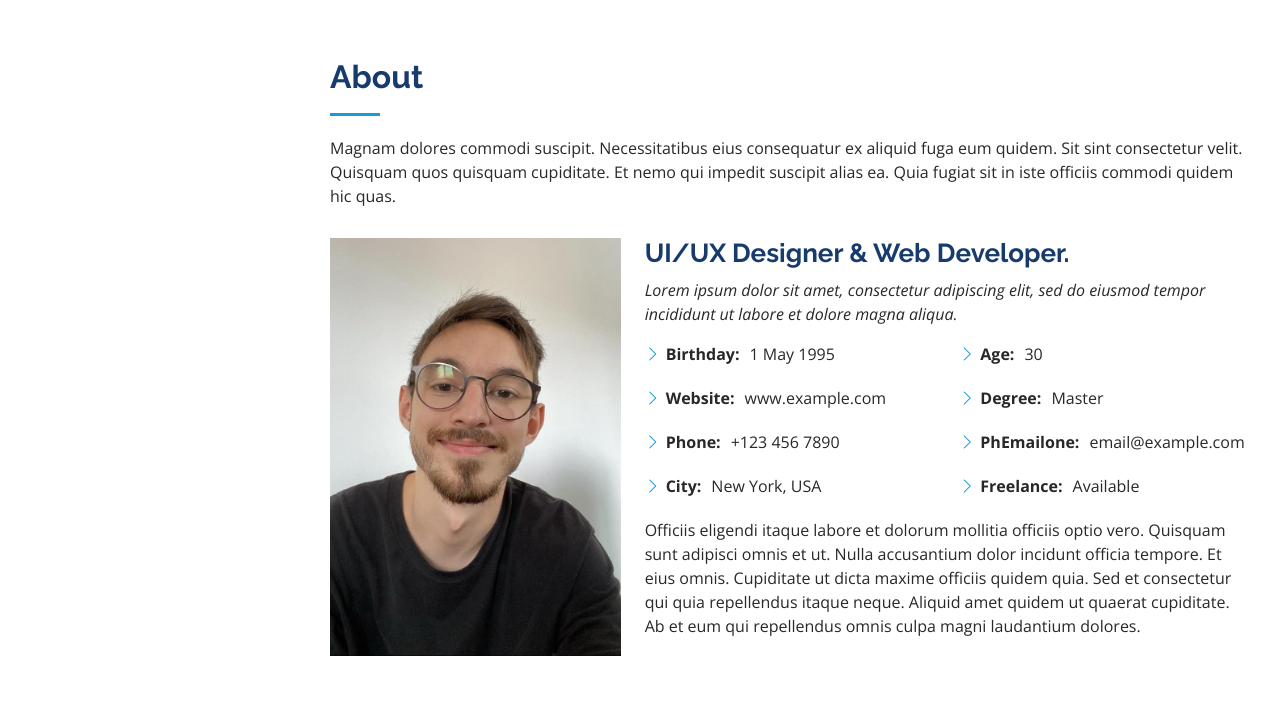
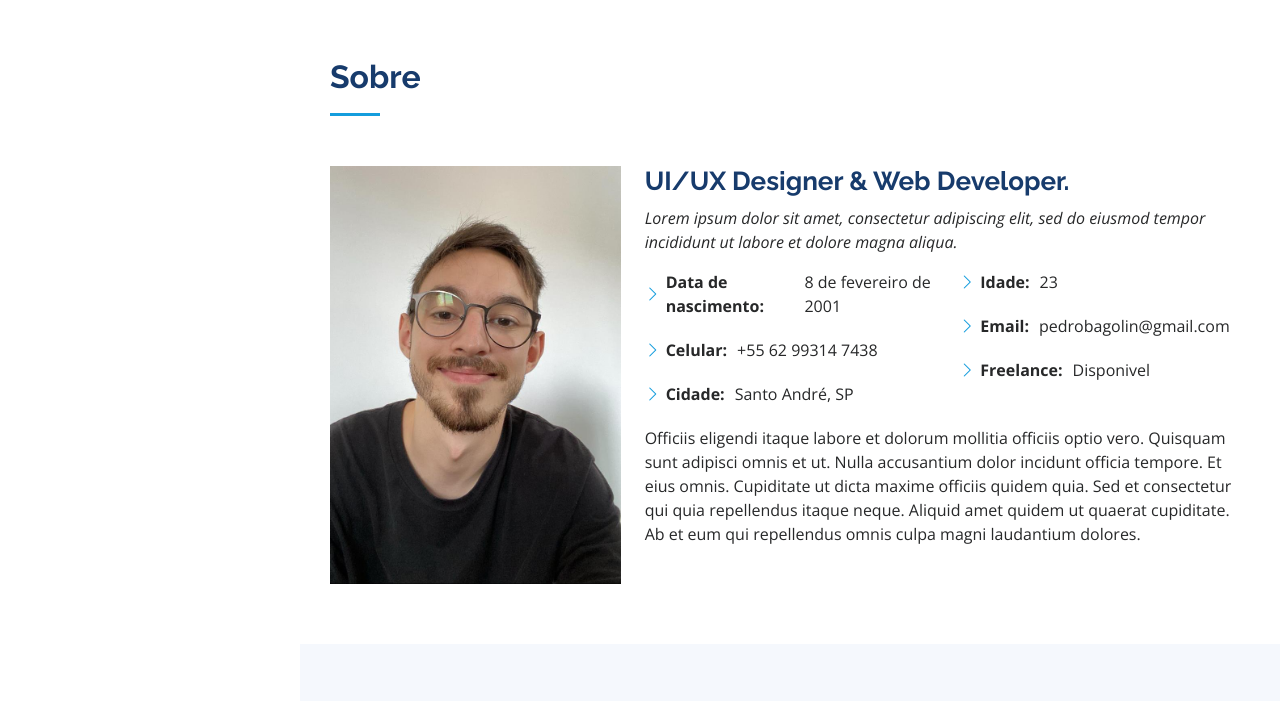
Before and after one commit to pedrobagolin/portfolioaula, a plain HTML site: page index.html in a window 1280 px wide. Shown: the part 802-1503 px from the top of the page. Drawn offline with nearby package versions, Linux system fonts and the light colour scheme.

Commit message:
ultima versão

```diff
--- a/index.html
+++ b/index.html
@@ -84,8 +84,7 @@
       <div class="container">
 
         <div class="section-title">
-          <h2>About</h2>
-          <p>Magnam dolores commodi suscipit. Necessitatibus eius consequatur ex aliquid fuga eum quidem. Sit sint consectetur velit. Quisquam quos quisquam cupiditate. Et nemo qui impedit suscipit alias ea. Quia fugiat sit in iste officiis commodi quidem hic quas.</p>
+          <h2>Sobre</h2>
         </div>
 
         <div class="row">
@@ -101,18 +100,16 @@
             <div class="row">
               <div class="col-lg-6">
                 <ul>
-                  <li><i class="bi bi-chevron-right"></i> <strong>Birthday:</strong> <span>1 May 1995</span></li>
-                  <li><i class="bi bi-chevron-right"></i> <strong>Website:</strong> <span>www.example.com</span></li>
-                  <li><i class="bi bi-chevron-right"></i> <strong>Phone:</strong> <span>+123 456 7890</span></li>
-                  <li><i class="bi bi-chevron-right"></i> <strong>City:</strong> <span>New York, USA</span></li>
+                  <li><i class="bi bi-chevron-right"></i> <strong>Data de nascimento:</strong> <span>8 de fevereiro de 2001</span></li>
+                  <li><i class="bi bi-chevron-right"></i> <strong>Celular:</strong> <span>+55 62 99314 7438</span></li>
+                  <li><i class="bi bi-chevron-right"></i> <strong>Cidade:</strong> <span>Santo André, SP</span></li>
                 </ul>
               </div>
               <div class="col-lg-6">
                 <ul>
-                  <li><i class="bi bi-chevron-right"></i> <strong>Age:</strong> <span>30</span></li>
-                  <li><i class="bi bi-chevron-right"></i> <strong>Degree:</strong> <span>Master</span></li>
-                  <li><i class="bi bi-chevron-right"></i> <strong>PhEmailone:</strong> <span>email@example.com</span></li>
-                  <li><i class="bi bi-chevron-right"></i> <strong>Freelance:</strong> <span>Available</span></li>
+                  <li><i class="bi bi-chevron-right"></i> <strong>Idade:</strong> <span>23</span></li>
+                  <li><i class="bi bi-chevron-right"></i> <strong>Email:</strong> <span>pedrobagolin@gmail.com</span></li>
+                  <li><i class="bi bi-chevron-right"></i> <strong>Freelance:</strong> <span>Disponivel</span></li>
                 </ul>
               </div>
             </div>
@@ -198,7 +195,7 @@
       <div class="container">
 
         <div class="section-title">
-          <h2>Resume</h2>
+          <h2>Currículo</h2>
           <p>Magnam dolores commodi suscipit. Necessitatibus eius consequatur ex aliquid fuga eum quidem. Sit sint consectetur velit. Quisquam quos quisquam cupiditate. Et nemo qui impedit suscipit alias ea. Quia fugiat sit in iste officiis commodi quidem hic quas.</p>
         </div>
 
@@ -264,7 +261,7 @@
       <div class="container">
 
         <div class="section-title">
-          <h2>Services</h2>
+          <h2>Serviços</h2>
           <p>Magnam dolores commodi suscipit. Necessitatibus eius consequatur ex aliquid fuga eum quidem. Sit sint consectetur velit. Quisquam quos quisquam cupiditate. Et nemo qui impedit suscipit alias ea. Quia fugiat sit in iste officiis commodi quidem hic quas.</p>
         </div>
 
@@ -421,7 +418,7 @@
       <div class="container">
 
         <div class="section-title">
-          <h2>Contact</h2>
+          <h2>Contato</h2>
           <p>Magnam dolores commodi suscipit. Necessitatibus eius consequatur ex aliquid fuga eum quidem. Sit sint consectetur velit. Quisquam quos quisquam cupiditate. Et nemo qui impedit suscipit alias ea. Quia fugiat sit in iste officiis commodi quidem hic quas.</p>
         </div>
 
@@ -432,13 +429,13 @@
               <div class="address">
                 <i class="bi bi-geo-alt"></i>
                 <h4>Localização:</h4>
-                <p>A108 Adam Street, New York, NY 535022</p>
+                <p>Rua Campo Santo 379, Parque Erasmo</p>
               </div>
 
               <div class="email">
                 <i class="bi bi-envelope"></i>
                 <h4>Email:</h4>
-                <p>info@example.com</p>
+                <p>pedrobagolin@gmail.com</p>
               </div>
 
               <div class="phone">
```
